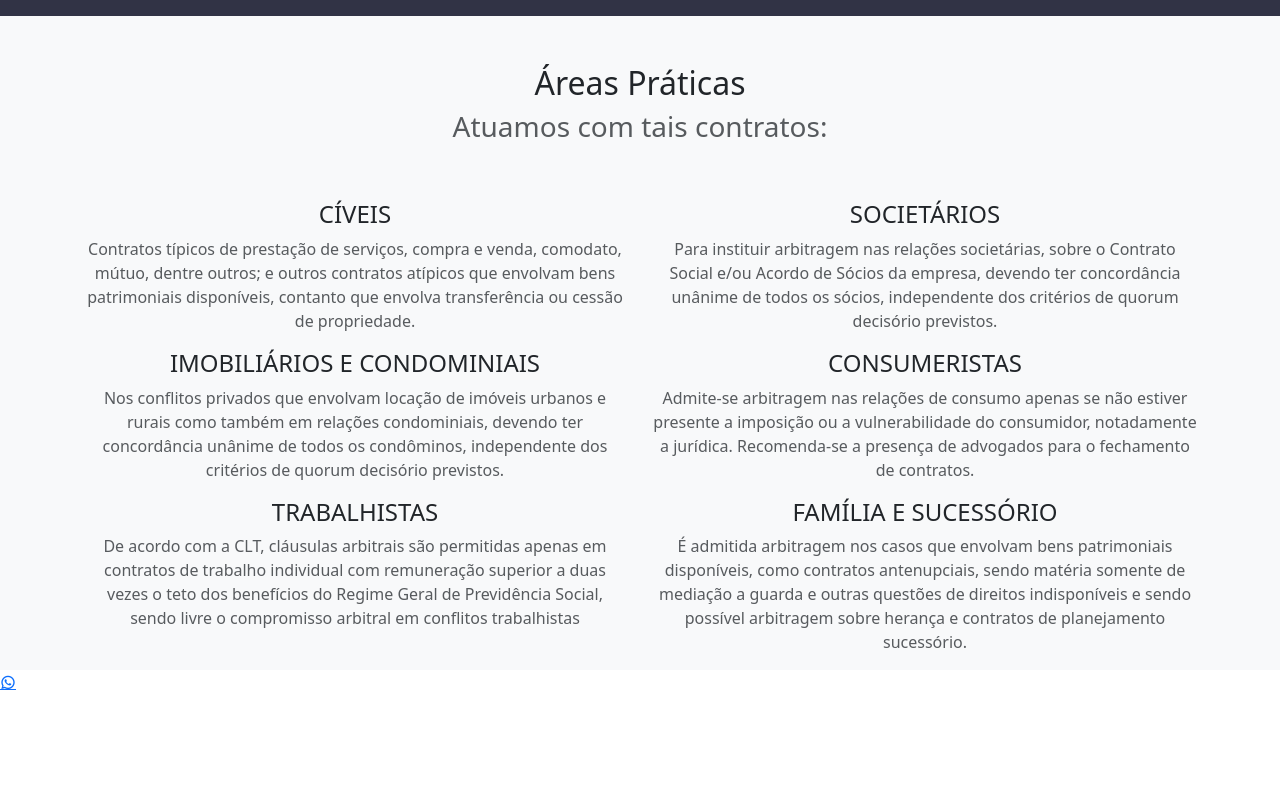
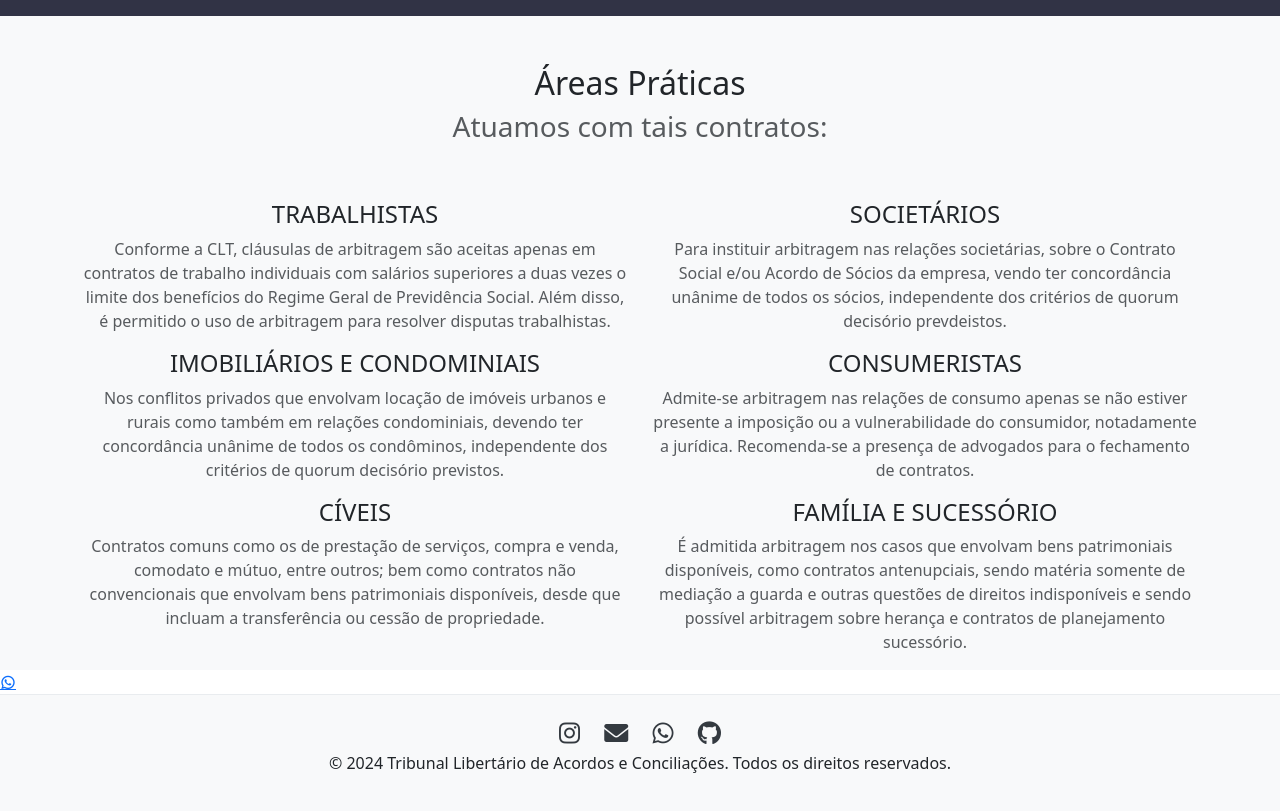
Before and after one commit to TheoTavora/Criofitness-Tlac, a PHP site: page /landing.html in a window 1280 px wide. Shown: the part 854-1665 px from the top of the page. Before the commit the page ends 1544 px from the top, so only its background shows below. Run offline with PHP 8.4, Linux system fonts and the light colour scheme; some libraries are stand-ins or nearby versions.

Commit message:
ADD: Footer

```diff
--- a/landing.css
+++ b/landing.css
@@ -162,6 +162,24 @@ body {
    height: 8px;
 }
 
+/* FOOTER CSS */
+
+.footer {
+    background-color: #f8f9fa;
+    padding: 20px 0;
+    text-align: center;
+    border-top: 1px solid #e9ecef;
+}
+.footer a {
+    color: #343a40;
+    margin: 0 10px;
+    font-size: 24px;
+    text-decoration: none;
+}
+.footer a:hover {
+    color: #007bff;
+}
+
 @media (max-width: 770px) {
     .navbar, .whats-button {
       display: none;
--- a/landing.html
+++ b/landing.html
@@ -6,8 +6,7 @@
     <title>TLAC - Tribunal Libertário de Acordos e Conciliações</title>
     <!-- Bootstrap CSS -->
     <link rel="stylesheet" href="landing.css">
-    <link rel="stylesheet" href="https://cdn.jsdelivr.net/npm/bootstrap@4.0.0/dist/css/bootstrap.min.css" integrity="sha384-Gn5384xqQ1aoWXA+058RXPxPg6fy4IWvTNh0E263XmFcJlSAwiGgFAW/dAiS6JXm" crossorigin="anonymous">
-    <link rel="stylesheet" href="https://unpkg.com/boxicons@latest/css/boxicons.min.css">
+    <link rel="stylesheet" href="https://cdnjs.cloudflare.com/ajax/libs/font-awesome/6.0.0-beta3/css/all.min.css">
     <link href="https://cdn.jsdelivr.net/npm/remixicon@3.5.0/fonts/remixicon.css" rel="stylesheet">
     <link rel="stylesheet" href="https://cdn.jsdelivr.net/npm/bootstrap@5.3.0-alpha1/dist/css/bootstrap.min.css" >
 
@@ -69,19 +68,19 @@
           </div>
           <div class="row text-center">
             <div class="col-md-6">
-              <h4 class="service-heading text-uppercase">CÍVEIS</h4>
+              <h4 class="service-heading text-uppercase">TRABALHISTAS</h4>
               <p class="text-muted">
-                Contratos típicos de prestação de serviços, compra e venda, comodato, mútuo, dentre outros; e outros
-                contratos atípicos que envolvam bens patrimoniais disponíveis, contanto que envolva transferência ou
-                cessão de propriedade.
+                Conforme a CLT, cláusulas de arbitragem são aceitas apenas em contratos de trabalho individuais
+                com salários superiores a duas vezes o limite dos benefícios do Regime Geral de Previdência Social.
+                Além disso, é permitido o uso de arbitragem para resolver disputas trabalhistas.
               </p>
             </div>
             <div class="col-md-6">
               <h4 class="service-heading text-uppercase">SOCIETÁRIOS</h4>
               <p class="text-muted">
                 Para instituir arbitragem nas relações societárias, sobre o Contrato Social e/ou Acordo de Sócios da
-                empresa, devendo ter concordância unânime de todos os sócios, independente dos critérios de quorum
-                decisório previstos.
+                empresa, vendo ter concordância unânime de todos os sócios, independente dos critérios de quorum
+                decisório prevdeistos.
               </p>
             </div>
           </div>
@@ -105,11 +104,11 @@
           </div>
           <div class="row text-center">
             <div class="col-md-6">
-              <h4 class="service-heading text-uppercase">TRABALHISTAS</h4>
+              <h4 class="service-heading text-uppercase">CÍVEIS</h4>
               <p class="text-muted">
-                De acordo com a CLT, cláusulas arbitrais são permitidas apenas em contratos de trabalho individual
-                com remuneração superior a duas vezes o teto dos benefícios do Regime Geral de Previdência Social, sendo
-                livre o compromisso arbitral em conflitos trabalhistas
+               Contratos comuns como os de prestação de serviços, compra e venda, comodato e mútuo, entre outros; bem como
+               contratos não convencionais que envolvam bens patrimoniais disponíveis, desde que incluam a transferência ou
+               cessão de propriedade.
               </p>
             </div>
             <div class="col-md-6">
@@ -126,6 +125,25 @@
 
     <a href="https://api.whatsapp.com/send?phone=YOUR_PHONE_NUMBER"  class="ri-whatsapp-line"></a>
 
+         <!-- Footer -->
+    <footer class="footer">
+      <div class="container">
+          <div class="row">
+              <div class="col">
+                  <a href="https://www.instagram.com" target="_blank" title="Instagram"><i class="fab fa-instagram"></i></a>
+                  <a href="mailto:email@exemplo.com" title="Email"><i class="fas fa-envelope"></i></a>
+                  <a href="https://wa.me/550000000000" target="_blank" title="WhatsApp"><i class="fab fa-whatsapp"></i></a>
+                  <a href="https://github.com/seuperfil" target="_blank" title="GitHub"><i class="fab fa-github"></i></a>
+              </div>
+          </div>
+          <div class="row">
+              <div class="col">
+                  <p>&copy; 2024 Tribunal Libertário de Acordos e Conciliações. Todos os direitos reservados.</p>
+              </div>
+          </div>
+      </div>
+  </footer>
+
     <!-- Bootstrap JS -->
     <script src="https://code.jquery.com/jquery-3.2.1.slim.min.js" integrity="sha384-KJ3o2DKtIkvYIK3UENzmM7KCkRr/rE9/Qpg6aAZGJwFDMVNA/GpGFF93hXpG5KkN" crossorigin="anonymous"></script>
     <script src="https://cdn.jsdelivr.net/npm/popper.js@1.12.9/dist/umd/popper.min.js" integrity="sha384-ApNbgh9B+Y1QKtv3Rn7W3mgPxhU9K/ScQsAP7hUibX39j7fakFPskvXusvfa0b4Q" crossorigin="anonymous"></script>
```
Also changed, not shown: README.md.
